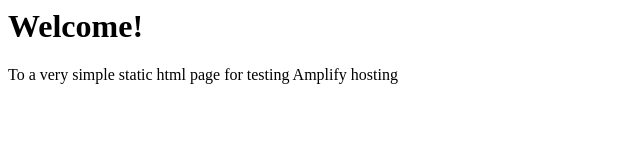
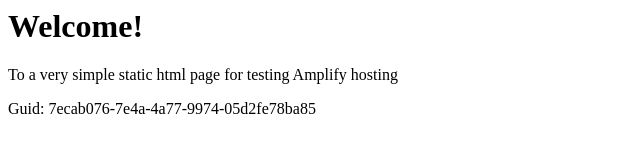
Before and after one commit to aws-aemilia-sin/Github-PR-Commit-Integration-Test-DoNotTouch-GitH-MJCD6L4M-v1-prod-ap-southeast-1, a website: page src/index.html in a window 1280 px wide. Shown: the whole page, without its empty margins (0-640 px from the left). Drawn offline with Linux system fonts and the light colour scheme.

Commit message:
commit from integ tests

```diff
--- a/src/index.html
+++ b/src/index.html
@@ -1,3 +1,5 @@
+
+
 <html lang="en">
 
 <head>
@@ -10,6 +12,6 @@
 <body>
     <h1>Welcome!</h1>
     <p>To a very simple static html page for testing Amplify hosting</p>
-</body>
+    <p>Guid: 7ecab076-7e4a-4a77-9974-05d2fe78ba85</p></body>
 
 </html>
```
